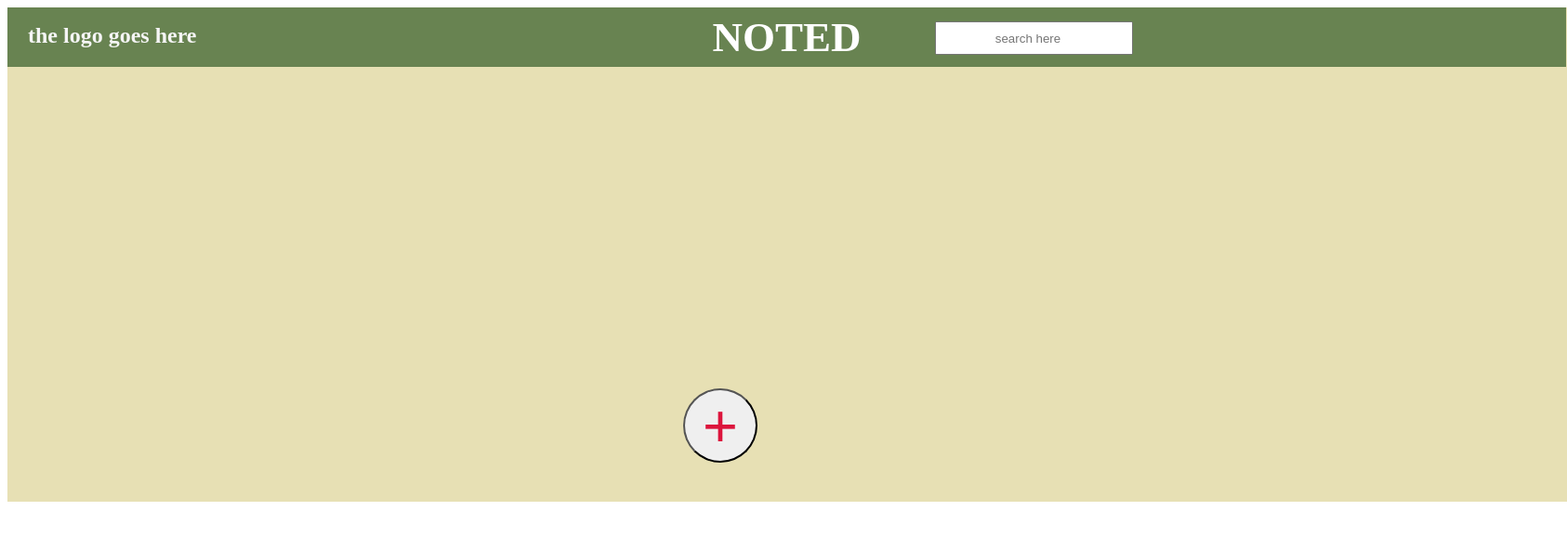
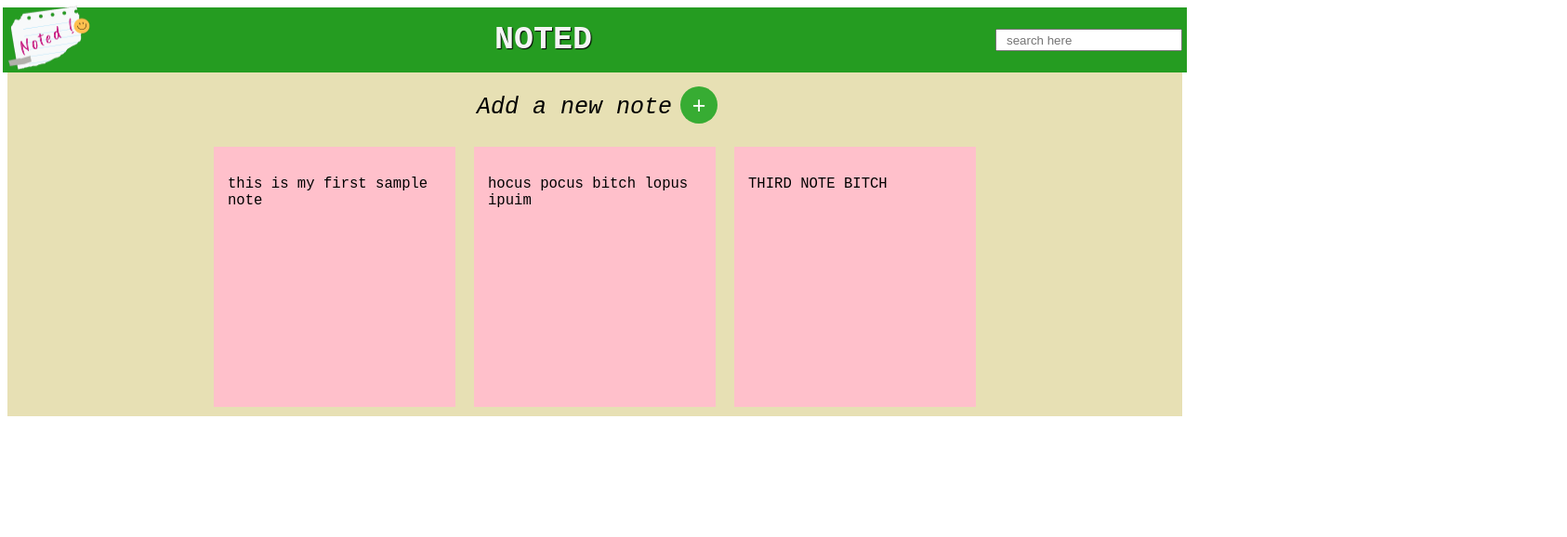
Before and after one commit to yatridholakia/noted, a plain HTML site: page index.html in a window 1280 px wide. Shown: the whole page at 93% size, 1686 px wide, since content can reach past the window. Drawn offline with Linux system fonts and the light colour scheme.

Commit message:
UI changes and Logo Added

```diff
--- a/index.css
+++ b/index.css
@@ -1,33 +1,39 @@
 .body{
-    margin: 0px;
-    padding: 0px;
+    margin: 0;
+    padding: 0;
+    box-sizing: border-box;
+    font-family: 'Segoe UI', Tahoma, Geneva, Verdana, sans-serif;
 }
 .container{
     background-color:#e7e0b4;
-    display: flex;
-    height: 532px;
-    width: 1678px;
+    display:flex;
+    width: 100%;
+    flex-direction: column;
+    align-items: center;
 }
 .navbar{
+    height: 60px;
+    background-color: rgb(37, 156, 33);
+    width: inherit;
+    padding: 5px;
     display: flex;
-    height: 60px;
-    background-color: rgb(104 131 81);
-    padding: 2px;
-    width: 1673px;
-    justify-content: center;
+    flex-direction: row;
+    justify-content: space-between;
     align-items: center;
+    text-shadow: 1px 1px 1px #000;
+    font-family: 'Courier New', Courier, monospace;
 }
-.left{
+/* .left{
     color: whitesmoke;
-    position: absolute;
-    top: 5px;
-    left: 30px;
 
+} */
+
+div h3{
+    font-size: 35px;
+    color: whitesmoke;
 }
-div h3{
-    display: flex;
-    font-size: 45px;
-}
+
+/*
 .middle{
     padding: 10px;
     color: white;
@@ -40,33 +46,63 @@ div h3{
     height: 15px;
     top: -77px;
     right: -39px;
-    /* border: 5px; */
-}
+*/
+
 .btn{
-    height: 80px;
-    width: 80px;
-    color: crimson;
-    position: absolute;
-    justify-content: center;
-    align-items: center;
-    font-size: 65px;
-    top: 418px;
-    left: 735px;
-    padding: px;
-    border-radius: 64px;
+    height: 40px;
+    width: 40px;
+    color: white;
+    font-size: 25px;
+    border-radius: 50%;
+    border-width: 0;
+    background-color: rgb(55, 172, 51);
 
 }
-div input{
-    /* justify-content: center; */
-    text-align: center;
+.actions {
+    margin: 15px;
+}
+
+.actions span{
+    font-size: 25px;
+    margin: 5px;
+    font-family: monospace;
+    font-weight: 400;
+    font-style: italic;
+}
+
+.right input{
     height: 20px;
-    padding: 16px;
+    padding: 10px;
 }
 button:hover{
-    background-color: rgb(250, 253, 230);
+    background-color: rgb(142, 247, 82);
+    cursor: pointer;
     /* box-shadow: 0px 1px 7px 1px black; */
 }
 input:hover{
     background-color: #ddd;
     color: rgb(0, 0, 0);
 }
+
+.note-library{
+    display: flex;
+    flex-direction: row;
+    flex-wrap: wrap;
+    justify-content: center;
+
+}
+
+.note{
+    height: 250px;
+    width: 230px;
+    margin: 10px;
+    background-color: pink;
+    padding: 15px;
+    font-family: monospace;
+    font-size: larger;
+}
+
+.note:hover{
+    cursor: pointer;
+    background-color: rgb(255, 183, 195);
+}
--- a/index.html
+++ b/index.html
@@ -1,28 +1,47 @@
-
 <!DOCTYPE html>
 <html lang="en">
   <head>
-    <meta charset="UTF-8">
-    <meta http-equiv="X-UA-Compatible" content="IE=edge">
-    <meta name="viewport" content="width=device-width, initial-scale=1.0">
+    <meta charset="UTF-8" />
+    <meta http-equiv="X-UA-Compatible" content="IE=edge" />
+    <meta name="viewport" content="width=device-width, initial-scale=1.0" />
     <title>THE NOTES APP</title>
-    <link rel="stylesheet" href="index.css">
+    <link rel="stylesheet" href="index.css" />
   </head>
   <body>
     <div class="container">
       <nav class="navbar">
         <div class="left">
-                <h2>the logo goes here</h2>
+          <img src="./images/noted-logo.png" alt="site logo" width="90" height="70"/>
         </div>
         <div class="middle">
           <h3>NOTED</h3>
         </div>
         <div class="right">
-                <input type="search" placeholder="search here" height="200px">
+          <input type="search" placeholder="search here" height="200px" />
         </div>
       </nav>
+      <div class="actions">
+          <span>Add a new note</span>
         <button class="btn">+</button>
       </div>
-
+      <!-- Adding Dummy Data -->
+      <section class="note-library">
+        <div class="note">
+            <p>
+                this is my first sample note
+            </p>
+        </div>
+        <div class="note">
+            <p>
+                hocus pocus bitch lopus ipuim
+            </p>
+        </div>
+        <div class="note">
+            <p>
+                THIRD NOTE BITCH
+            </p>
+        </div>
+      </section>
+    </div>
   </body>
 </html>
```
Also changed, not shown: images/noted-logo.png (added). Lines whose indentation alone changed are shown as unchanged.
